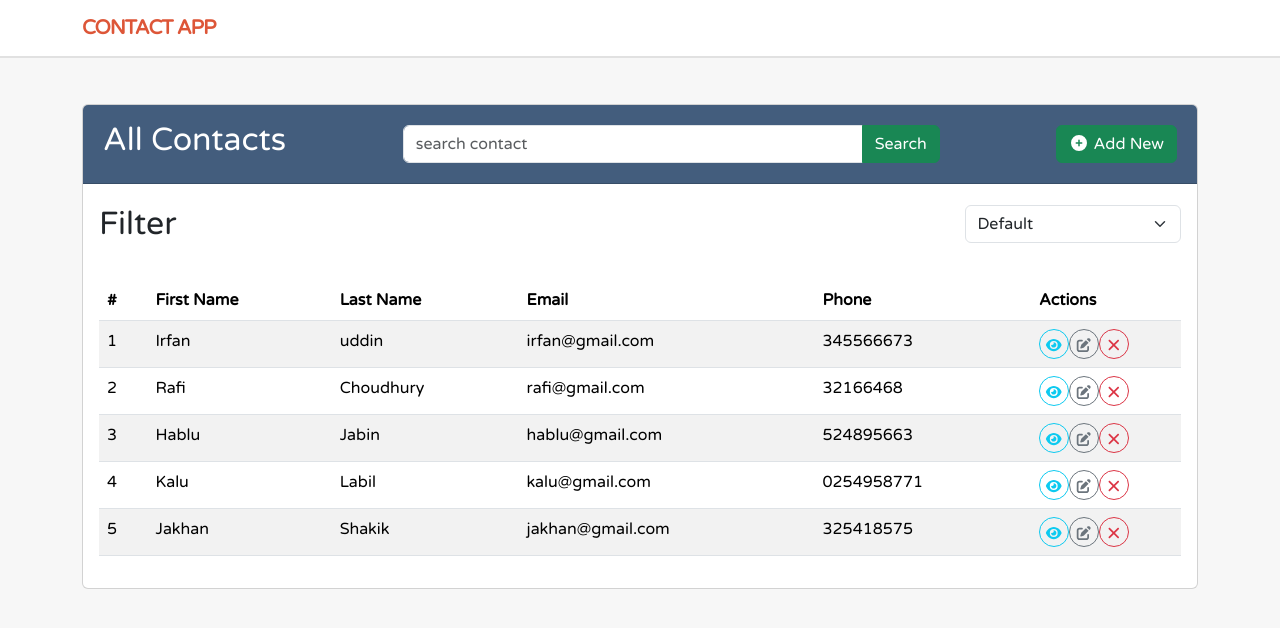
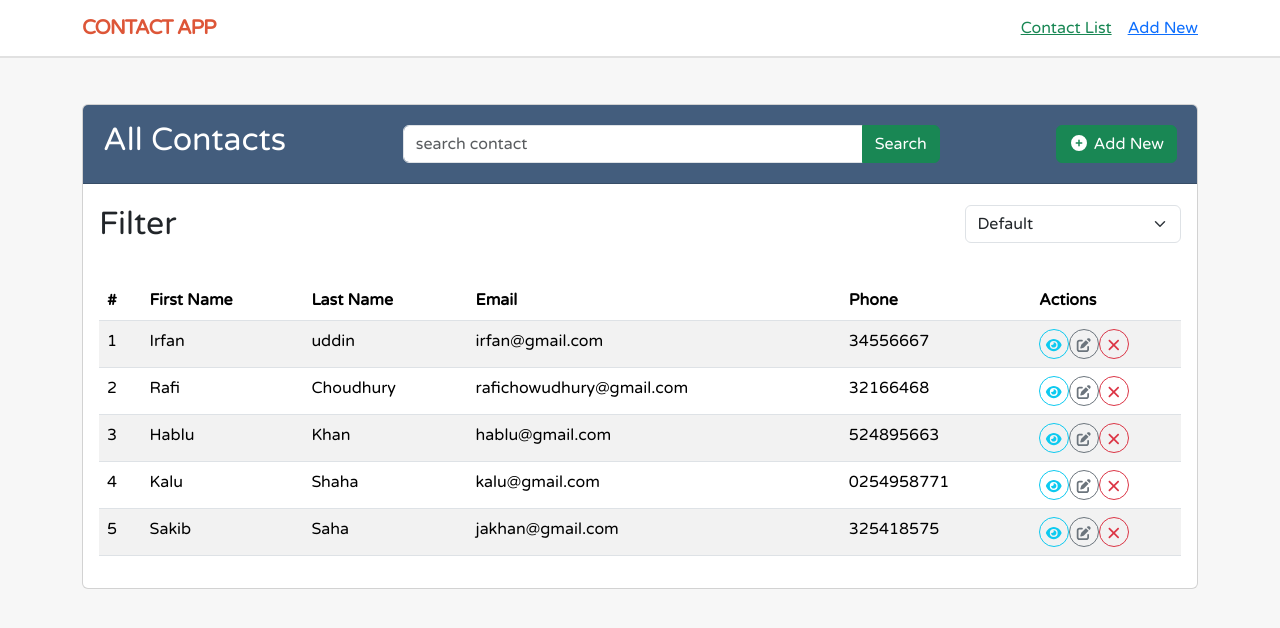
Before and after one commit to irfanrumman/assignment5, a React (Vite) app: page / in a window 1280 px wide. Shown: the top 628 px of the page. Built offline with nearby package versions, Linux system fonts and the light colour scheme; data requests are answered from the project's data file.

Commit message:
Included routing for pagination

```diff
--- a/db.json
+++ b/db.json
@@ -5,33 +5,33 @@
       "fname": "Irfan",
       "lname": "uddin",
       "email": "irfan@gmail.com",
-      "phone": "345566673"
+      "phone": "34556667"
     },
     {
       "id": "2",
       "fname": "Rafi",
       "lname": "Choudhury",
-      "email": "rafi@gmail.com",
+      "email": "rafichowudhury@gmail.com",
       "phone": "32166468"
     },
     {
       "id": "3",
       "fname": "Hablu",
-      "lname": "Jabin",
+      "lname": "Khan",
       "email": "hablu@gmail.com",
       "phone": "524895663"
     },
     {
       "id": "4",
       "fname": "Kalu",
-      "lname": "Labil",
+      "lname": "Shaha",
       "email": "kalu@gmail.com",
       "phone": "0254958771"
     },
     {
       "id": "5",
-      "fname": "Jakhan",
-      "lname": "Shakik",
+      "fname": "Sakib",
+      "lname": "Saha",
       "email": "jakhan@gmail.com",
       "phone": "325418575"
     }
--- a/package.json
+++ b/package.json
@@ -16,7 +16,8 @@
     "font-awesome": "^4.7.0",
     "json-server": "^1.0.0-beta.15",
     "react": "^19.2.4",
-    "react-dom": "^19.2.4"
+    "react-dom": "^19.2.4",
+    "react-router": "^7.14.0"
   },
   "devDependencies": {
     "@eslint/js": "^9.39.4",
--- a/src/App.jsx
+++ b/src/App.jsx
@@ -1,12 +1,17 @@
+import { Route, Routes } from "react-router";
 import "./App.css";
 import ContactPage from "./components/contacPage/ContactPage.jsx";
 import ContactPageProvider from "./contexts/ContactPagectx.jsx";
+import AddNewPage from "./components/addNewPage/AddNewPage.jsx";
 
 function App() {
   return (
     <>
       <ContactPageProvider>
-        <ContactPage />
+        <Routes>
+          <Route path="/" element={<ContactPage />} />
+          <Route path="/add-contact" element={<AddNewPage />} />
+        </Routes>
       </ContactPageProvider>
     </>
   );
--- /dev/null
+++ b/src/components/addNewPage/AddNewPage.jsx
@@ -0,0 +1,13 @@
+import React from "react";
+import Navbar from "../contacPage/Navbar";
+
+const AddNewPage = () => {
+  return (
+    <>
+      <Navbar />
+      <h2>Add New Cotact</h2>
+    </>
+  );
+};
+
+export default AddNewPage;
--- a/src/components/contacPage/Navbar.jsx
+++ b/src/components/contacPage/Navbar.jsx
@@ -1,3 +1,4 @@
+import { NavLink } from "react-router";
 import "../../assets/css/Navbar.css";
 const Navbar = () => {
   return (
@@ -7,6 +8,24 @@ const Navbar = () => {
           <a className="navbar-brand text-uppercase" href="index.html">
             <strong>Contact</strong> App
           </a>
+          <div className="d-flex gap-3 ">
+            <NavLink
+              to="/"
+              className={({ isActive, isPending }) =>
+                isPending ? "pending" : isActive ? "text-success" : ""
+              }
+            >
+              Contact List
+            </NavLink>
+            <NavLink
+              to="/add-contact"
+              className={({ isActive, isPending }) =>
+                isPending ? "pending" : isActive ? "text-success" : ""
+              }
+            >
+              Add New
+            </NavLink>
+          </div>
         </div>
       </nav>
     </>
--- a/src/main.jsx
+++ b/src/main.jsx
@@ -1,5 +1,6 @@
 import { StrictMode } from "react";
 import { createRoot } from "react-dom/client";
+import { BrowserRouter } from "react-router";
 import App from "./App.jsx";
 import "bootstrap/dist/css/bootstrap.min.css";
 import "bootstrap/dist/js/bootstrap.bundle.min.js";
@@ -7,7 +8,11 @@ import "./index.css";
 import "./App.css";
 
 createRoot(document.getElementById("root")).render(
-  <StrictMode>
-    <App />
-  </StrictMode>,
+  <>
+    <BrowserRouter>
+      <StrictMode>
+        <App />
+      </StrictMode>
+    </BrowserRouter>
+  </>,
 );
```
Also changed, not shown: 1 other file (tests, documents, lock files or other folders).
